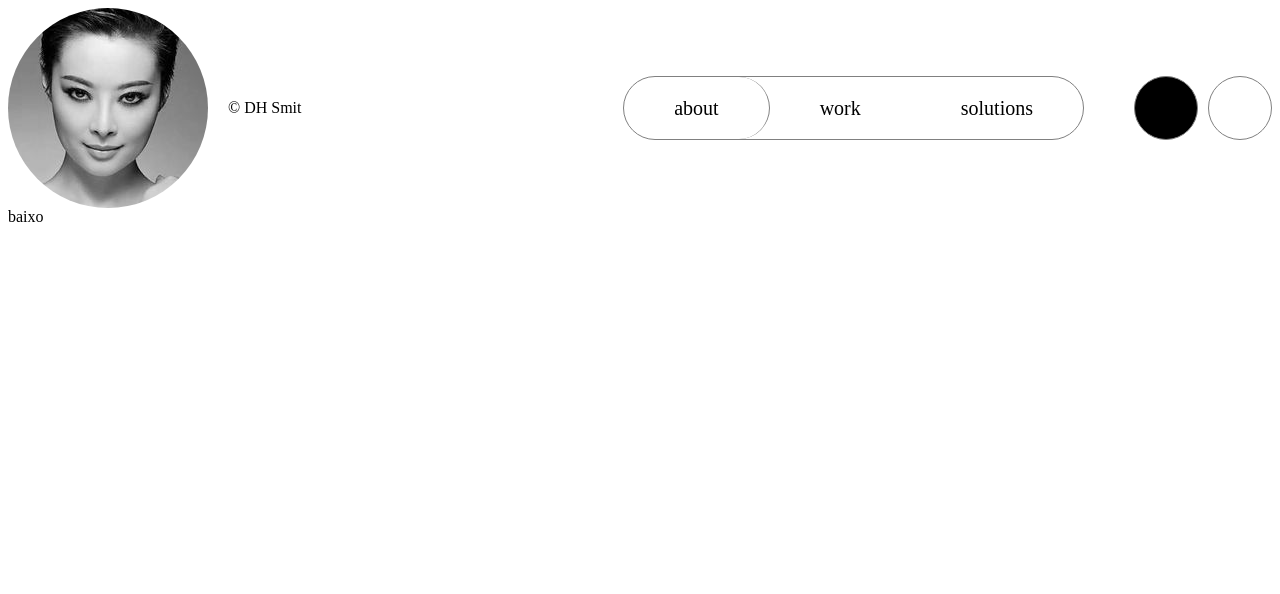
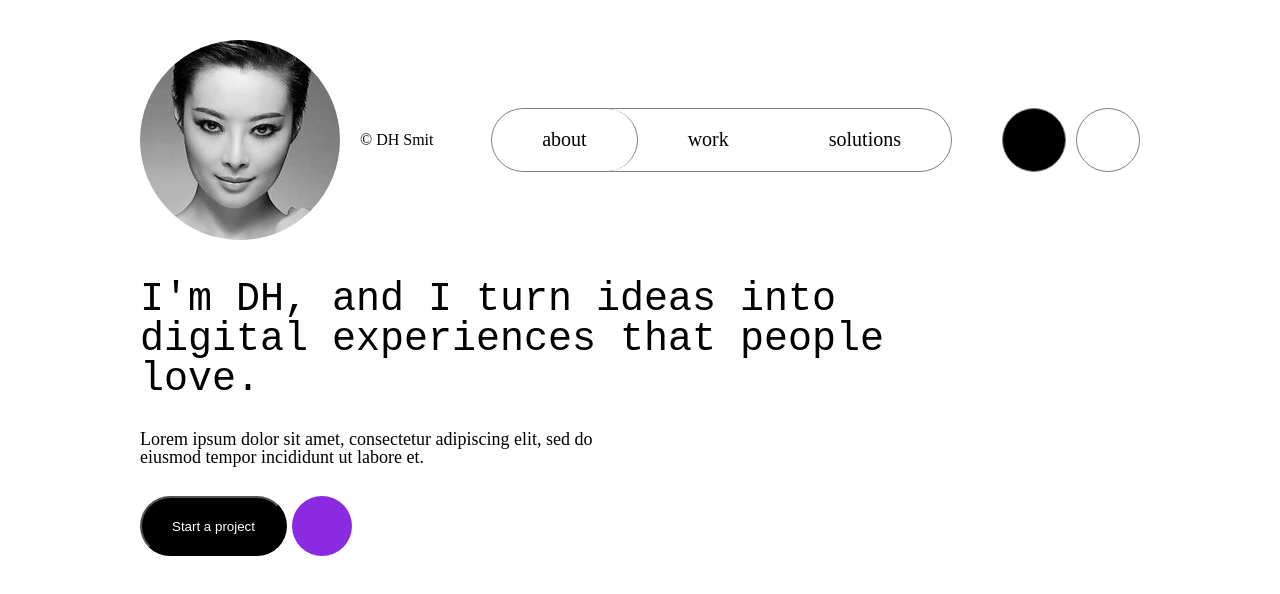
Before and after one commit to DesignHipermedia/UmaPortfolio2023B, a Vue app in the folder diogoserrao/umaportfolio/: page / in a window 1280 px wide. Shown: the top 594 px of the page. Built offline with nearby package versions, Linux system fonts and the light colour scheme.

Commit message:
primeiro texto

```diff
--- a/diogoserrao/umaportfolio/src/App.vue
+++ b/diogoserrao/umaportfolio/src/App.vue
@@ -1,13 +1,18 @@
 <script setup>
 import Cabecalho from './components/Cabecalho.vue'
-
+import Abertura from './components/Abertura.vue'
 </script>
 
 <template>
- <Cabecalho></Cabecalho>
- baixo
+  <div class="conteudo">
+  <Cabecalho></Cabecalho>
+  <Abertura></Abertura>
+  </div>
 </template>
 
 <style scoped>
-
+.conteudo{
+  max-width: 1000px;
+  margin: 0 auto
+}
 </style>
--- a/diogoserrao/umaportfolio/src/assets/main.css
+++ b/diogoserrao/umaportfolio/src/assets/main.css
@@ -0,0 +1,48 @@
+/* http://meyerweb.com/eric/tools/css/reset/
+   v2.0 | 20110126
+   License: none (public domain)
+*/
+
+html, body, div, span, applet, object, iframe,
+h1, h2, h3, h4, h5, h6, p, blockquote, pre,
+a, abbr, acronym, address, big, cite, code,
+del, dfn, em, img, ins, kbd, q, s, samp,
+small, strike, strong, sub, sup, tt, var,
+b, u, i, center,
+dl, dt, dd, ol, ul, li,
+fieldset, form, label, legend,
+table, caption, tbody, tfoot, thead, tr, th, td,
+article, aside, canvas, details, embed,
+figure, figcaption, footer, header, hgroup,
+menu, nav, output, ruby, section, summary,
+time, mark, audio, video {
+	margin: 0;
+	padding: 0;
+	border: 0;
+	font-size: 100%;
+	font: inherit;
+	vertical-align: baseline;
+}
+/* HTML5 display-role reset for older browsers */
+article, aside, details, figcaption, figure,
+footer, header, hgroup, menu, nav, section {
+	display: block;
+}
+body {
+	line-height: 1;
+}
+ol, ul {
+	list-style: none;
+}
+blockquote, q {
+	quotes: none;
+}
+blockquote:before, blockquote:after,
+q:before, q:after {
+	content: '';
+	content: none;
+}
+table {
+	border-collapse: collapse;
+	border-spacing: 0;
+}
--- /dev/null
+++ b/diogoserrao/umaportfolio/src/components/Abertura.vue
@@ -0,0 +1,39 @@
+<script setup>
+    import Botao from './Botao.vue'
+    import BotaoRedondo from './BotaoRedondo.vue'
+
+</script>
+<template>
+    <div class="abertura">
+        <h1 class="titulo"> I'm DH, and I turn ideas into digital experiences that people love.</h1>
+        <div class="texto">Lorem ipsum dolor sit amet, consectetur adipiscing elit,
+sed do eiusmod tempor incididunt ut labore et.</div>
+        <div class="icons">
+            <Botao></Botao>
+            <BotaoRedondo></BotaoRedondo>
+        </div>
+    </div>
+</template>
+
+<style scoped>
+.abertura{
+    width: 80%;
+    display: flex;
+    gap: 30px;
+    flex-direction: column;
+    margin-top: 40px;
+}
+.titulo{
+    font-family: monospace;
+    font-size: 40px;
+}
+.texto{
+    font-size: 18px;
+    width: 60%;
+}
+.icons{
+    display: flex;
+    gap:5px
+}
+
+</style>
--- /dev/null
+++ b/diogoserrao/umaportfolio/src/components/Botao.vue
@@ -0,0 +1,16 @@
+<script>
+
+</script>
+<template>
+    <button class="botao">
+        Start a project
+    </button>
+</template>
+<style scoped>
+    .botao{
+        background-color: black;
+        border-radius: 40px;
+        color: white;
+        padding: 14px 30px;
+    }
+</style>
--- /dev/null
+++ b/diogoserrao/umaportfolio/src/components/BotaoRedondo.vue
@@ -0,0 +1,18 @@
+<script>
+
+</script>
+<template>
+    <button class="botao">
+
+    </button>
+</template>
+<style scoped>
+    .botao{
+        background-color: blueviolet;
+        border: 0;
+        border-radius: 50%;
+        height: 60px;
+        width: 60px;
+
+    }
+</style>
--- a/diogoserrao/umaportfolio/src/components/Cabecalho.vue
+++ b/diogoserrao/umaportfolio/src/components/Cabecalho.vue
@@ -28,6 +28,8 @@
     display: flex;
     justify-content: space-between;
     align-items: center;
+    margin-top: 40px;
+    margin-bottom: 40px;
 }
 .esquerda{
     display: flex;
```
Also changed, not shown: diogoserrao/umaportfolio/src/components/Corpo.vue (deleted, +0 -12 lines).
